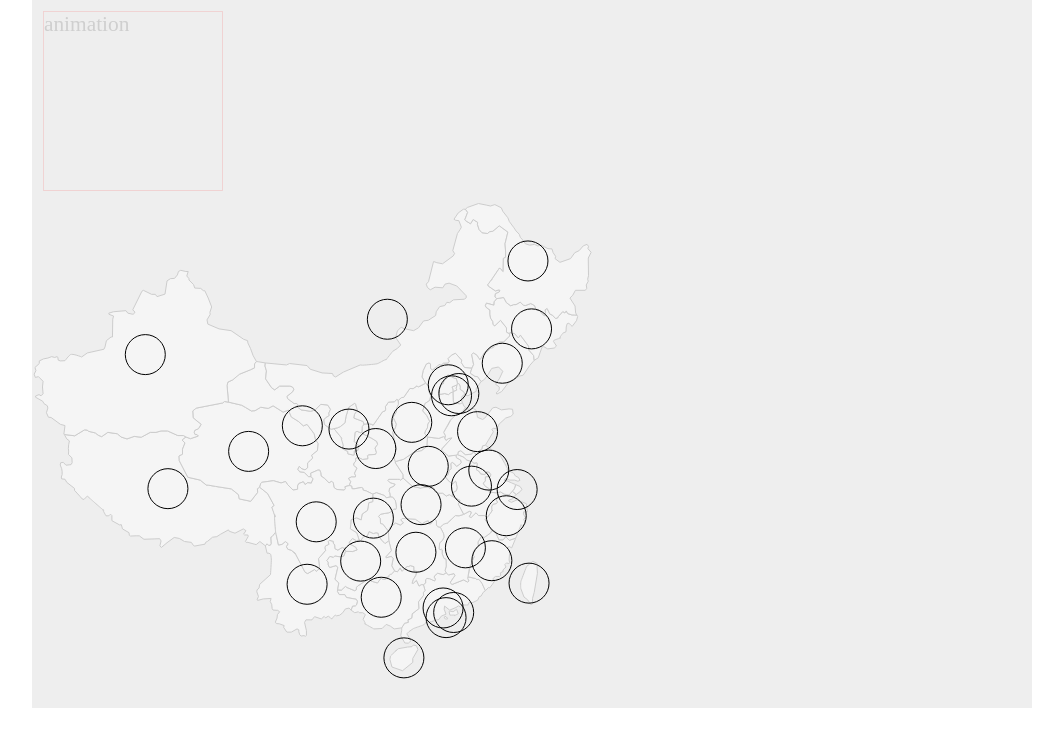
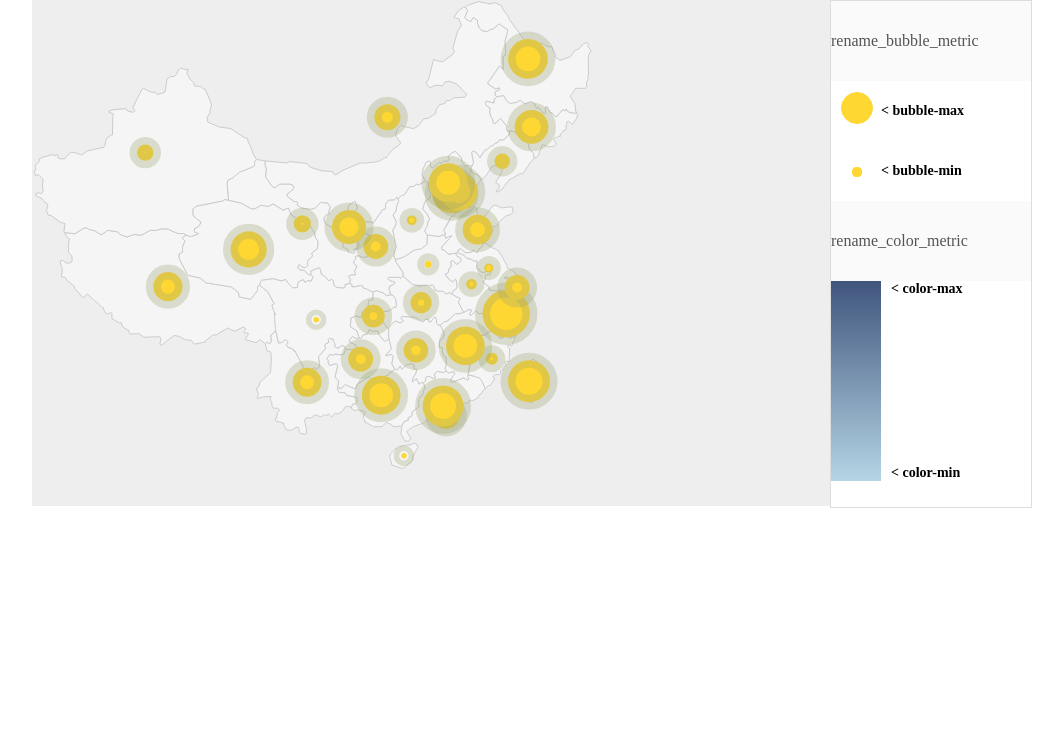
Before and after one commit to orgTranswarp/demos, a plain HTML site: page 02.china-map1121.html in a window 1280 px wide. Shown: the whole page, without its empty margins (108-1171 px from the left). Drawn offline with nearby package versions, Linux system fonts and the light colour scheme.

Commit message:
half width

```diff
--- a/02.china-map1121.html
+++ b/02.china-map1121.html
@@ -10,11 +10,18 @@
         .html{
                 height: 100%;
         }
+
+        html, div, ul, li, span{
+            margin: 0;
+            padding: 0;
+        }
         .wrapper{
             width: 1000px;
             height: 100%;
             margin: 0 auto;
-                background: #eee
+            background: #eee;
+
+            position: relative;
         }
 
         #tiplayer{
@@ -51,17 +58,119 @@
             border: 1px red solid;
             animation: ripple 4.5s ease-out 1.8s infinite;
         }
+
+        ul.operate{
+            display: block;
+            width:200px;
+            height: 100%;
+            overflow: auto;
+            position: absolute;
+            right: 0;
+            top: 0;
+            border: 1px #ddd solid;
+            z-index: 2;
+            background: #fff;
+            font-weight: 600;
+        }
+
+        ul.operate li{
+            display: block;
+            width: 100%;
+        }
+
+        ul.operate li.gradient{
+            display: inline-block;
+            width: 100%;
+            height: 200px;
+            position: relative;
+        }
+        ul.operate li.gradient::before{
+            content: '';
+            display: inline-block;
+            width: 50px;
+            height: 200px;
+            background: linear-gradient(#40557d, #b5d5e5);
+        }
+        .renamed{
+            display: inline-block;
+            width: 100%;
+            line-height: 80px;
+            height: 80px;
+            font-size: 16px;
+        }
+        .bubble-max, .bubble-min{
+            height: 60px;
+            line-height: 60px;
+            text-indent: 50px;
+            font-size: 14px;
+            position: relative;
+        }
+        .bubble-max:before{
+            content: '';
+            display: inline-block;
+            width: 30px;
+            height: 30px;
+            border-radius: 16px;
+            border: 1px #ffd733 solid;
+            background: #ffd733;
+            position: absolute;
+            left: 10px;
+            top: 11px;
+        }
+
+        .bubble-min:before{
+            content: '';
+            display: inline-block;
+            width: 8px;
+            height: 8px;
+            border-radius: 4px;
+            border: 1px #ffd733 solid;
+            background: #ffd733;
+            position: absolute;
+            left: 21px;
+            top: 26px;
+        }
+        .color-max, .color-min{
+            font-size: 14px;
+        }
+        .color-max{
+            position: absolute;
+            left: 60px;
+            top: 0
+        }
+        .color-min{
+            position: absolute;
+            left: 60px;
+            bottom: 0
+        }
+
   /*]]>*/
   </style>
 </head>
 
 <body>
   <div class="wrapper">
-    <div id="animation">
+    <!-- <div id="animation">
       animation
-    </div>
+    </div> -->
 
     <div id="ChinaMap"></div>
+<!--     <ul class="operate">
+        <li>
+            <input value="rename bubble name" class="renamed bubble" name="renamed-bubble" disabled />
+        </li>
+        <li class="bubble-max">max value</li>
+        <li class="bubble-min">min value</li>
+        <li>
+            <input value="rename color name" class="renamed color" name="renamed-color" disabled />
+        </li>
+        <li class="gradient">
+            <div class="color-max">color-max</div>
+            <div class="color-min">color-min</div>
+        </li>
+    </ul> -->
+
+
 
     <div id="ToolTip"></div>
   </div><script src="http://apps.bdimg.com/libs/jquery/2.1.1/jquery.min.js" type="text/javascript">
--- a/script/china.js
+++ b/script/china.js
@@ -4,6 +4,63 @@
  * buildTime: 2011/03/03
  * http://www.microidc.com
  */
+let renderOperator = function(data = {
+
+        'rename_bubble_metric': 'rename_bubble_metric',
+        'rename_color_metric': 'rename_color_metric',
+
+        'bubble_max': 'bubble-max',       //m1
+        'bubble_min': 'bubble-min',
+
+        'color_max': 'color-max',       //m2
+        'color_min': 'color-min',
+
+        'show_bubbles': 'show_bubbles',
+        'show_colors': 'show_colors'  //show_colors
+    }) {
+
+    let renameBubble = _=>{
+      let template = (_?`<li>
+            <input value="${_}" class="renamed bubble" name="renamed-bubble" disabled />
+        </li>`:``);
+      return template;
+    }
+
+    let renameColor = _=>{
+      let template = (_?`<li>
+            <input value="${_}" class="renamed color" name="renamed-color" disabled />
+        </li>`:``);
+      return template;
+    }
+
+    let showBubble = _=>{
+      let template = (_?`<li class="bubble-max"> < ${data['bubble_max']}</li>
+        <li class="bubble-min"> < ${data['bubble_min']}</li>`:``);
+      return template;
+    }
+
+    let showColorsValue = _=> {
+      let template = (_?`<li class="gradient">
+            <div class="color-max"> < ${data['color_max']}</div>
+            <div class="color-min"> < ${data['color_min']}</div>
+        </li>`:``);
+      return template;
+    }
+
+    let template = `<ul class="operate">
+        ${renameBubble(data['rename_bubble_metric'])}
+        ${showBubble(data['show_bubbles'])}
+        ${renameColor(data['rename_color_metric'])}
+        ${showColorsValue(data['show_colors'])}
+    </ul>`;
+
+    return template;
+}
+
+let strings = renderOperator();
+console.log(strings);
+
+
 $(document).ready(function (){
     /*
      * 配置Raphael生成svg的属性
@@ -24,17 +81,17 @@ $(document).ready(function (){
     };
 
     var setColor = function(china) {
-      n01='#85c014';
-      n02='#00a0de';
-      n03='#3471b0';
-      n04='#0896c1';
-      n05='#85bbd6';
-      n06='#72c4ba';
-      n07='#0089d1';
-      n08='#3f557d';
-      n09='#076c93';
-      n10='#b5d5e5';
-      n11='#0070a8';
+        var n01 = '#85c014',
+            n02 = '#00a0de',
+            n03 = '#3471b0',
+            n04 = '#0896c1',
+            n05 = '#85bbd6',
+            n06 = '#72c4ba',
+            n07 = '#0089d1',
+            n08 = '#3f557d',
+            n09 = '#076c93',
+            n10 = '#b5d5e5',
+            n11 = '#0070a8';
 
         china['xinjiang']['path'].color = n01;
         china['xizang']['path'].color = n01;
@@ -82,8 +139,10 @@ $(document).ready(function (){
         china['fujian']['path'].color = n11;
         china['beijing']['path'].color = n11;
 
+
         return china;
     };
+
 
     var china = {};
     china.aomen =
@@ -270,16 +329,21 @@ $(document).ready(function (){
     var bbox;
     var circle;
 
+    $('#ChinaMap').after(strings);
+
     for (var state in china){
 
     	bbox = china[state].path.getBBox();
     	// console.log('state:', china[state].path.getBBox());
-    	circle = china[state].path.paper.circle(bbox.x+bbox.width/2, bbox.y+bbox.height/2, 20);
+    	circle = china[state].path.paper.circle(bbox.x+bbox.width/2, bbox.y+bbox.height/2, Math.random()*25);
+
+      circle.attr({
+          "fill": "#ffd733",
+          "stroke": "rgba(154, 164, 113, .3)",
+          "stroke-width": 15
+      });
 
     	state && (circle.node.id = state);
-    	circle.animate('bounce');
-
-    	console.log( 'state:', state );
 
     	china[state]['path'].color = Raphael.getColor(0.9);//set fill color here
       china = setColor(china);
@@ -288,7 +352,6 @@ $(document).ready(function (){
     		$(st[0]).css('cursor','pointer');
 	    	//write tip
 	    	$(st[0]).hover(function(e){
-          console.log('state', state);
           //recover previous element hovered on
           current && china[current]['path'].animate({fill: "#f5f5f5", stroke: "#ddd"}, 500);
 
```
Also changed, not shown: 04.half-widowWidth-square.html (added, +27 -0 lines), 05.half-wrapperWidth-square.html (added, +46 -0 lines), svg/bubble.svg (added). Lines whose indentation alone changed are shown as unchanged.
